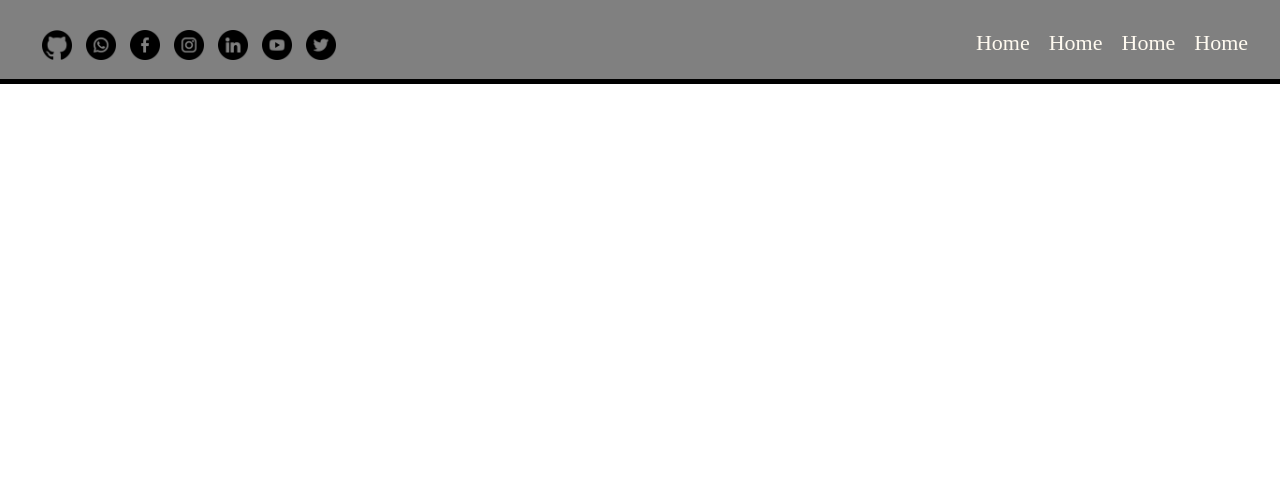
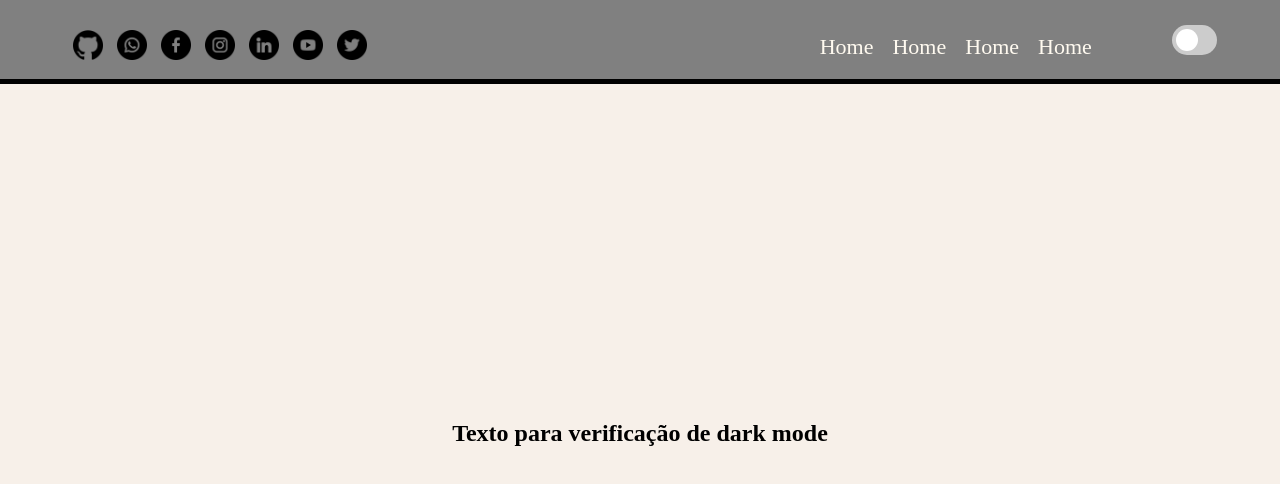
Before and after one commit to Hsouzasantos/My_dev_Page, a plain HTML site: page src/index.html in a window 1280 px wide. Drawn offline with Linux system fonts and the light colour scheme.

Commit message:
adicionando o dark mode e comentarios no css

```diff
--- a/script/script.js
+++ b/script/script.js
@@ -0,0 +1,4 @@
+function changeMode() {
+    var element = document.body;
+    element.classList.toggle("dark-mode")
+}
--- a/src/index.html
+++ b/src/index.html
@@ -10,6 +10,7 @@
 
 </head>
 <body>
+
         <header class="container">
                     <div class="container-header">
                             <a href="https://github.com/"> <img src="../assets/github.png" class="nav-imagem"></a>
@@ -26,14 +27,18 @@
                         <a href="#" class="container-header-main-item">Home</a>
                         <a href="#" class="container-header-main-item">Home</a>
                     </nav>
+                    <label class="switch"><input type="checkbox" onclick="changeMode()"><span class="slider"></span></label>
         </header>
+        <div id="container">
         <main>
-
+        <section>
+            <h1>Texto para verificação de dark mode</h1>
+        </section>
         </main>
         <footer>
 
         </footer>
-
+    </div>
     <script src="../script/script.js"></script>
 
 </body>
--- a/styles/main.css
+++ b/styles/main.css
@@ -1,3 +1,4 @@
+/* Reset mode */
 * {
     margin: 0;
     padding: 0;
@@ -7,22 +8,22 @@
 
 body, html {
     font-size: 100%;
+    background: #f7f0e9;
+    transition: .6s;
 }
 
+/* Estilo da header */
 .container {
     display: flex;
     flex-direction: row;
     justify-content: center;
+    align-items: center;
     border-bottom: 5px solid black;
     padding: 15px;
     background: gray;
 }
 
-.container-header-main {
-    margin-left: 50%;
-    margin-top: 15px;
-}
-
+/* Estilo dos icones da header  */
 .nav-imagem {
     height: 30px;
     margin-top: 15px;
@@ -30,6 +31,13 @@ body, html {
     align-items: center;
 }
 
+/* Estilo do menu da header */
+.container-header-main {
+    margin-left: 35%;
+    margin-top: 15px;
+}
+
+/* Estilo dos itens da header */
 .container-header-main-item {
     margin-top: 35px;
     margin-left: 15px;
@@ -37,3 +45,71 @@ body, html {
     color: floralwhite;
     align-items: center;
 }
+
+/* botão dark-mode */
+.switch {
+    position: relative;
+    display: inline-block;
+    width: 45px;
+    height: 30px;
+    margin-left: 80px;
+}
+
+.switch input {
+    display: none;
+}
+
+.slider {
+    position: absolute;
+    cursor: pointer;
+    top: 0;
+    left: 0;
+    right: 0;
+    bottom: 0;
+    background: #CCC;
+    border-radius: 34px;
+    transition: .4s;
+}
+
+.slider::before {
+    content: '';
+    position: absolute;
+    width: 22px;
+    height: 22px;
+    left: 4px;
+    bottom: 4px;
+    background: #FFF;
+    border-radius: 50%;
+    transition: .4s;
+}
+
+input:checked+.slider {
+    background: #b892ff;
+}
+
+input:checked+.slider::before {
+    transform: translateX(15px);
+}
+
+/* Pré dark-mode */
+#container {
+    width: 100%;
+    height: 87.3vh;
+    display: flex;
+    flex-direction: row;
+    justify-content: center;
+    align-items: center;
+}
+
+/* Model dark mode */
+.dark-mode {
+    background: #0b0a14;
+}
+
+.dark-mode h1 {
+    color: white;
+}
+
+.dark-mode .container {
+    border-bottom: 5px solid white;
+}
```
Also changed, not shown: assets/moon-half-visible-face-on-light-and-half-on-darkness.png (added). Lines whose indentation alone changed are shown as unchanged.
